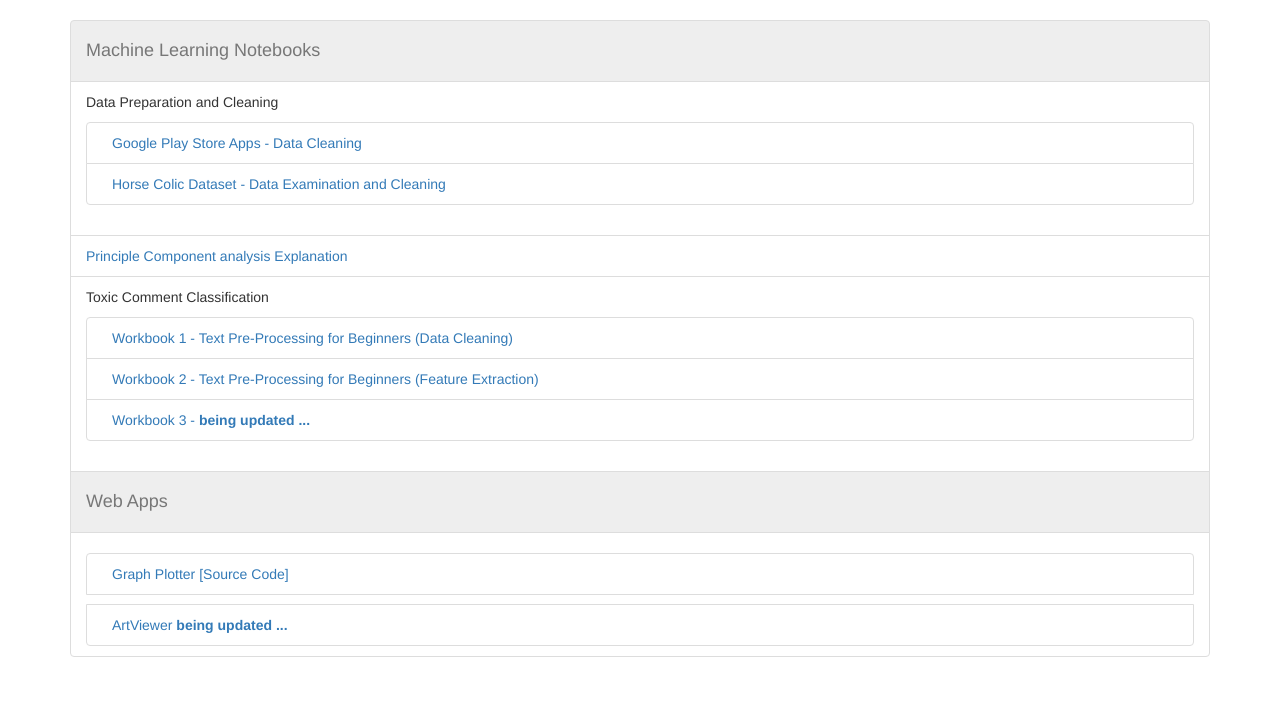
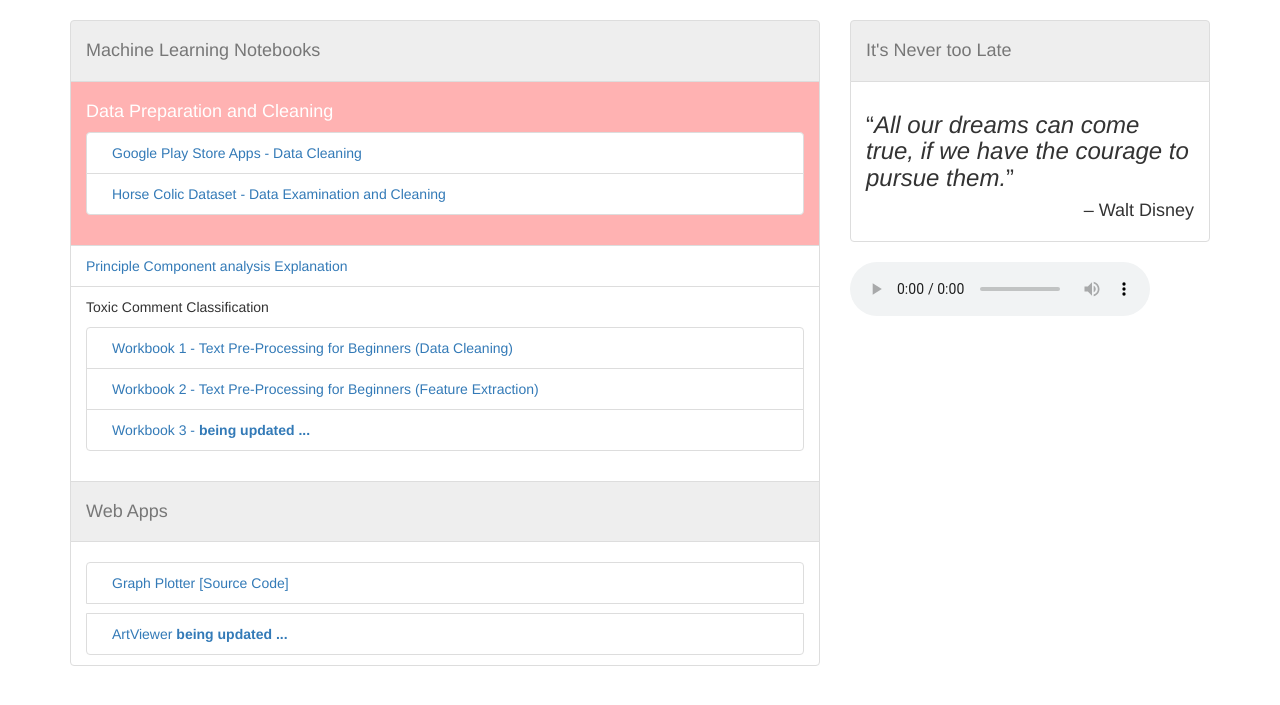
Before and after one commit to SabaSiddiqi/sabasiddiqi, a Django app: page /home/ in a window 1280 px wide. Shown: the part 52-757 px from the top of the page. Run offline with Django 3.2, Linux system fonts and the light colour scheme; some libraries are stand-ins or nearby versions.

Commit message:
background changed

```diff
--- a/home/templates/home/home.html
+++ b/home/templates/home/home.html
@@ -9,10 +9,14 @@ Saba Siddiqi
 
 <div class="container">
 
-    <ul class="list-group">
+<div class="row">
 
-        <li class="list-group-item disabled"><h4>Machine Learning Notebooks</h4></li>
-            <li class="list-group-item">Data Preparation and Cleaning
+    <div class="col-md-8">
+        <ul class="list-group">
+
+        <li class="list-group-item disabled" style="opacity:10;"><h4>Machine Learning Notebooks</h4></li>
+            <li class="list-group-item" style="background-color:rgba(255, 0, 0, 0.3);">
+                <h4 style="color:white;">Data Preparation and Cleaning</h4>
                 <ul class="list-group">
                     <li class="list-group-item" style="margin-top:10px;">
                         <a style="padding-left:10px;" target="_blank" href="https://www.kaggle.com/sabasiddiqi/google-play-store-apps-data-cleaning">
@@ -67,5 +71,35 @@ Saba Siddiqi
                 </ul>
 
 
+        </ul>
+    </div>
+
+    <div class="col-md-4">
+
+        <ul class="list-group">
+        <li class="list-group-item disabled"><h4>It's Never too Late</h4></li>
+                       <li class="list-group-item">
+                           <h3>
+                           <q><i>All our dreams can come true,
+                               if we have the courage to pursue them.</i></q>
+                               <br><h4 align="right">– Walt Disney</h4></h3>
+                       </li>
+                </ul>
+            </li>
+        </ul>
+
+        <audio controls>
+            <source src="{{ song.audio_file.url }}" type="audio/mpeg">
+        </audio>
+
+    </div>
+
+
+
+</div>
+
+
+</div>
+
 
 {% endblock %}
```
